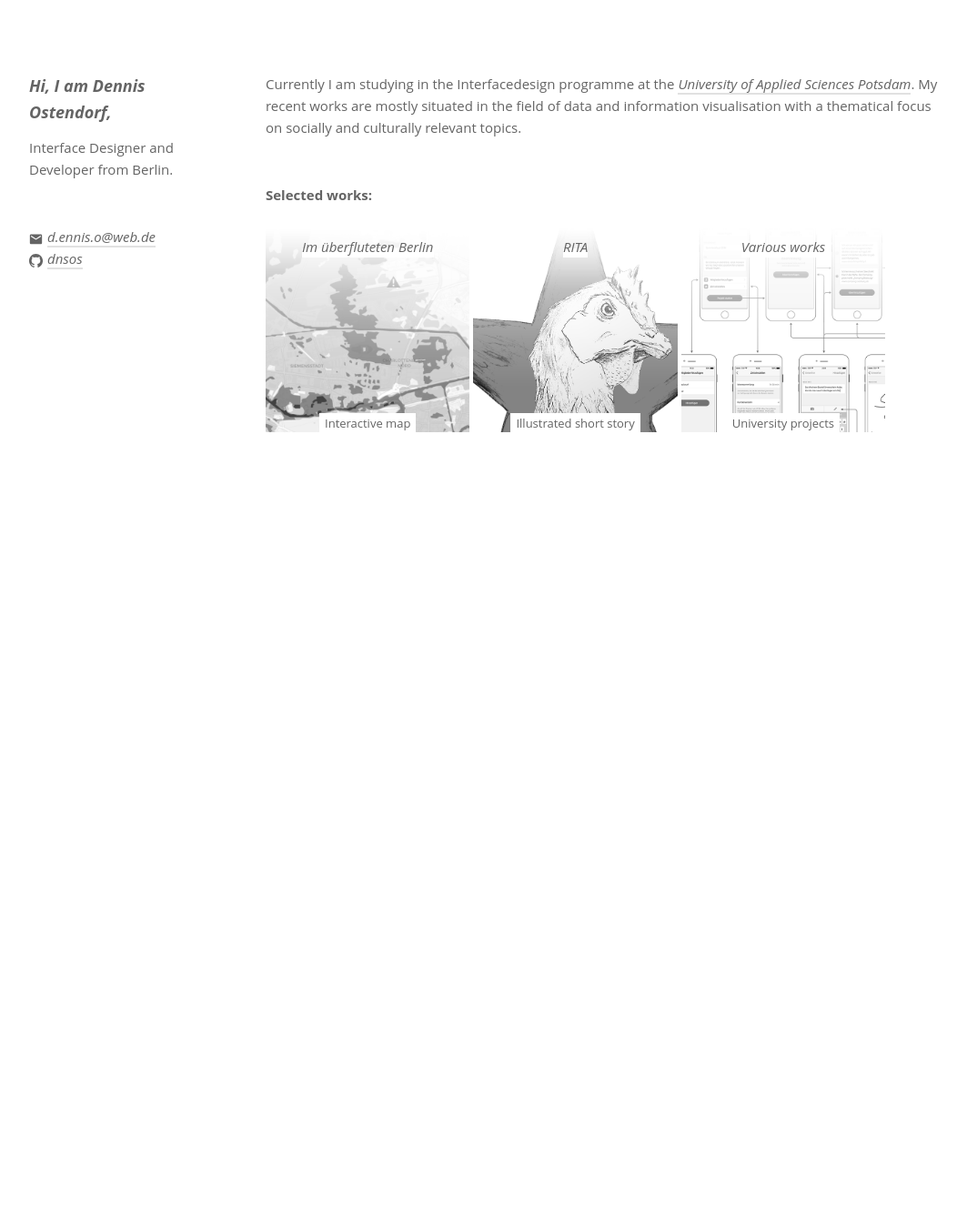
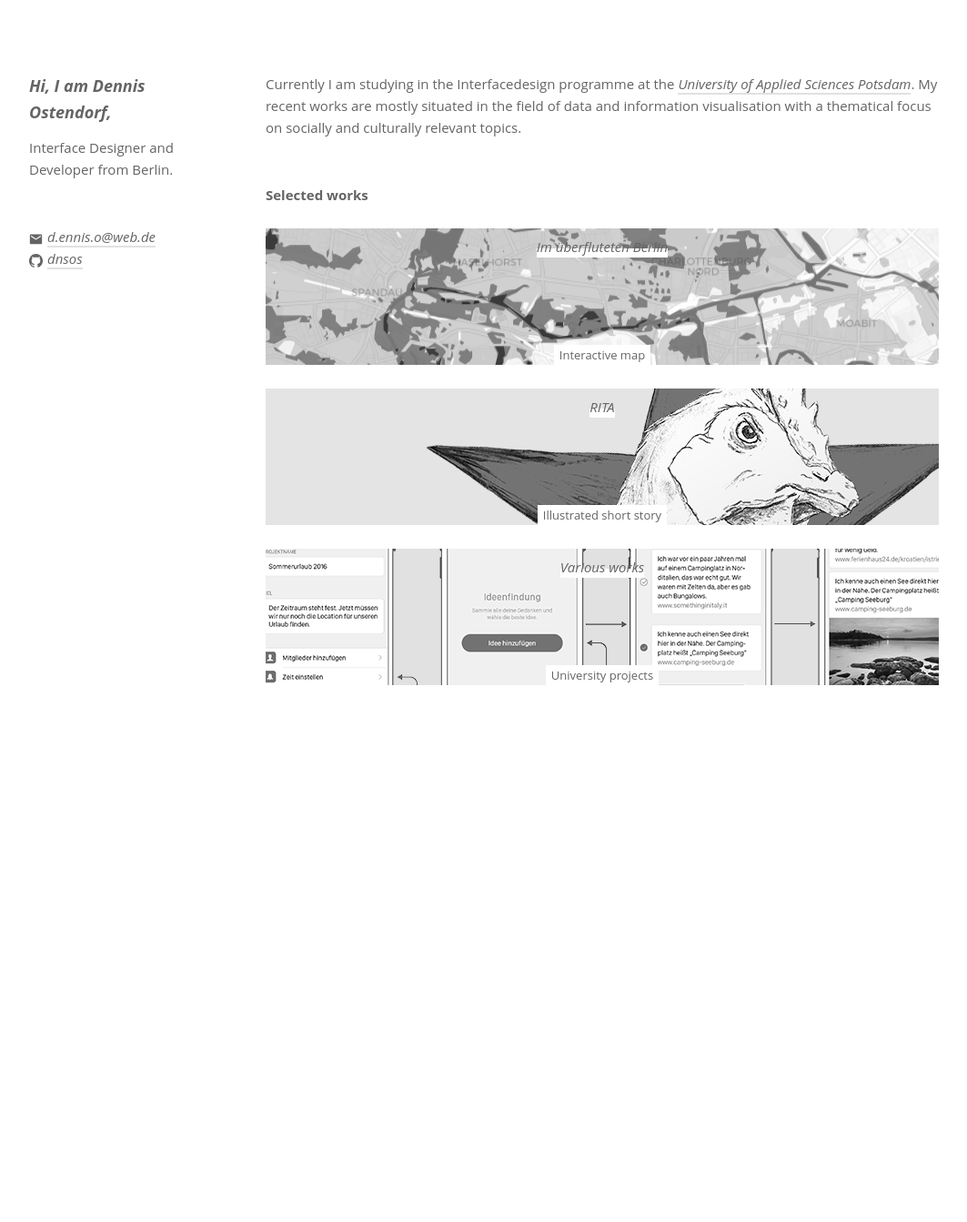
Before and after one commit to dnsos/deinns, a Jekyll site: the page built from index.html, in a window 1280 px wide. Shown: the whole page at 91% size, without its empty margins (108-1171 px from the left). Built offline with Jekyll 4.4.1, drawn with Linux system fonts in a browser that asks for light colours; before the commit the page ends 900 px from its top, so only the background shows below that.

Commit message:
Changed project grid

```diff
--- a/_includes/projects.html
+++ b/_includes/projects.html
@@ -1,4 +1,4 @@
-<h2>Selected works:</h2>
+<h2>Selected works</h2>
 
 <section class="projects__grid">
 
--- a/_scss/_style.scss
+++ b/_scss/_style.scss
@@ -467,15 +467,16 @@ hr {
   position: relative;
   display: inline-block;
   width: 100%;
-  margin: 0;
-  background-color: var(--primaryColor);
-  // clip-path: polygon(3% 0%, 97% 0%, 100% 3%, 100% 97%, 97% 100%, 3% 100%, 0% 97%, 0% 3%);
+  height: 150px;
+  margin-bottom: 2rem;
+  background-color: white;
 
   .project__image {
     position: absolute;
     width: 100%;
     height: 100%;
     background-size: cover;
+    background-position: center;
     z-index: 2;
     transition: opacity .2s;
   }
@@ -518,13 +519,14 @@ hr {
 
 @media (min-width: 400px) {
   .project__wrapper {
-    width: 47.33%;
+    width: 100%;
+    height: 150px;
   }
 }
 
 @media (min-width: 750px) {
   .project__wrapper {
-    width: 30.333%;
+    width: 100%;
   }
 }
 
@@ -552,20 +554,16 @@ a.project__anchor {
   box-shadow: none;
 }
 
-#project__leuchttisch--preview {
-  background-image: url("/me/img/project_leuchttisch_preview.png");
-}
-
 #project__rita--preview {
-  background-image: url("/me/img/project_rita_preview.png");
+  background-image: url("/me/img/project_rita_preview_new.png");
 }
 
 #project__iub--preview {
-  background-image: url("/me/img/project_iub_preview.png");
+  background-image: url("/me/img/project_iub_preview_new.png");
 }
 
 #project__various--preview {
-  background-image: url("/me/img/project_various_preview.png");
+  background-image: url("/me/img/project_various_preview_new.png");
 }
 
 .project__detail--wrapper {
```
Also changed, not shown: img/project_iub_preview_new.png (added), img/project_leuchttisch_preview.png (deleted), img/project_rita_preview_new.png (added), img/project_various_preview_new.png (added), 1 other file.
